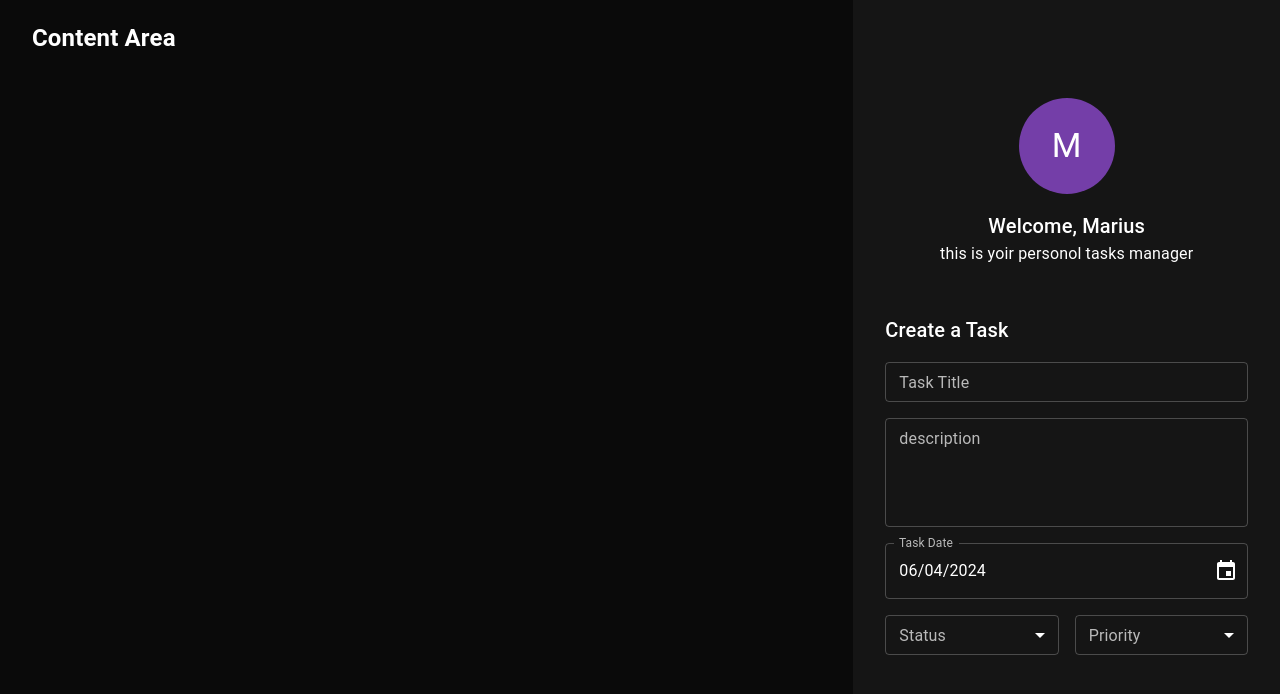
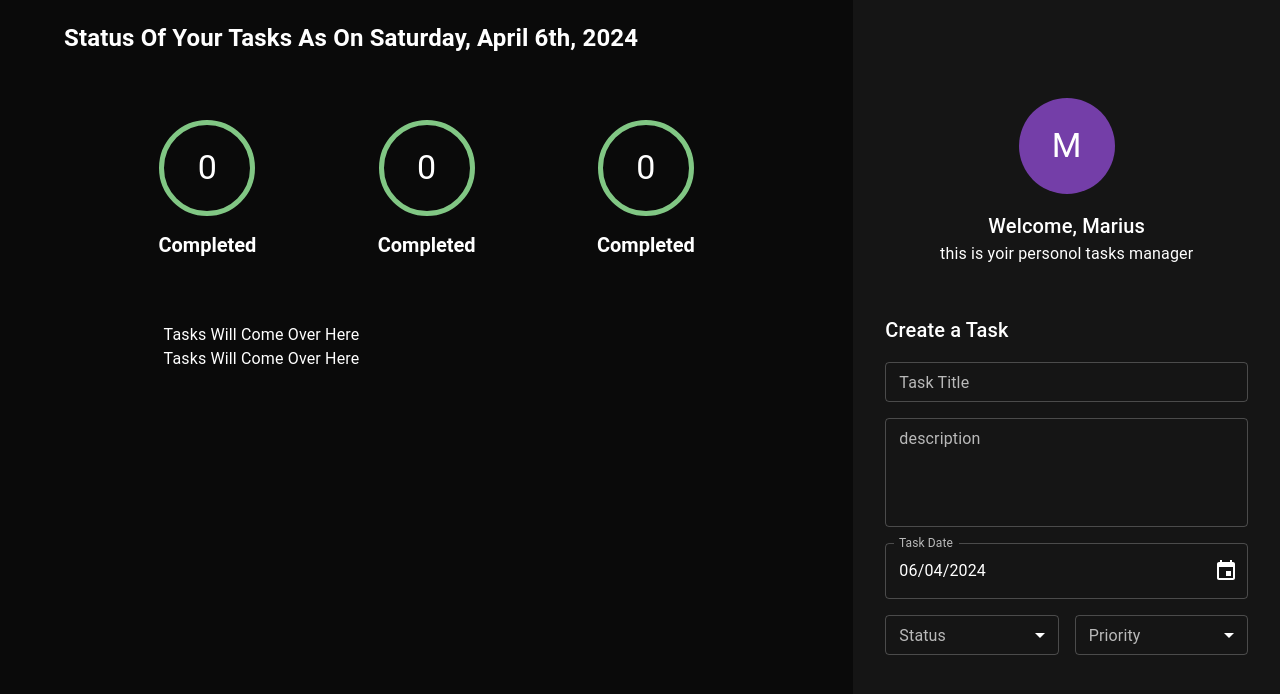
Before and after one commit to Marius-Elting/TodoList-Frontend, a React (Vite) app: page / in a window 1280 px wide. Shown: the top 694 px of the page. Built offline with nearby package versions, Linux system fonts and the light colour scheme.

Commit message:
finished Task Counter Component

```diff
--- a/src/components/Profile/Profile.tsx
+++ b/src/components/Profile/Profile.tsx
@@ -6,41 +6,35 @@
   name?: string;
 }
 
-const Profile: FC<IProfile> = (props): ReactElement => {
-  const { name = "Marius" } = props;
+const Profile: FC<IProfile> = ({ name = "Marius" }): ReactElement => {
   return (
     <Box
       display="flex"
       flexDirection="column"
       justifyContent="center"
-      alignItems="center"
-    >
+      alignItems="center">
       <Avatar
         sx={{
           width: "96px",
           height: "96px",
           backgroundColor: "primary.main",
           marginBottom: "16px",
-        }}
-      >
+        }}>
         <Typography
           variant="h4"
-          color="text.primary"
-        >
+          color="text.primary">
           {name.substring(0, 1)}
           {/* {name.slice(0, 1)} */}
         </Typography>
       </Avatar>
       <Typography
         variant="h6"
-        color="text.primary"
-      >
+        color="text.primary">
         Welcome, {name}
       </Typography>
       <Typography
         variant="body1"
-        color="text.primary"
-      >
+        color="text.primary">
         this is yoir personol tasks manager
       </Typography>
     </Box>
--- a/src/components/TaskArea/TaskArea.tsx
+++ b/src/components/TaskArea/TaskArea.tsx
@@ -1,14 +1,47 @@
-import { Grid } from "@mui/material";
+import { Box, Grid } from "@mui/material";
 import React, { FC, ReactElement } from "react";
+
+import TaskCounter from "../TaskCounter/TaskCounter";
+import { format } from "date-fns";
 
 const TaskArea: FC = (): ReactElement => {
   return (
     <Grid
       item
       md={8}
-      px={4}
-    >
-      <h2>Content Area</h2>
+      px={4}>
+      <Box
+        mb={8}
+        px={4}>
+        <h2>Status Of Your Tasks As On {format(new Date(), "PPPP")}</h2>
+      </Box>
+      <Grid
+        container
+        display="flex"
+        justifyContent="center">
+        <Grid
+          item
+          display="flex"
+          flexDirection="row"
+          justifyContent="space-around"
+          alignItems="center"
+          md={10}
+          xs={12}
+          mb={8}>
+          <TaskCounter />
+          <TaskCounter />
+          <TaskCounter />
+        </Grid>
+        <Grid
+          item
+          display="flex"
+          flexDirection="column"
+          xs={10}
+          md={8}>
+          <Box>Tasks Will Come Over Here</Box>
+          <Box>Tasks Will Come Over Here</Box>
+        </Grid>
+      </Grid>
     </Grid>
   );
 };
--- /dev/null
+++ b/src/components/TaskCounter/TaskCounter.tsx
@@ -0,0 +1,47 @@
+import { Avatar, Box, Typography } from "@mui/material";
+import React, { FC, ReactElement } from "react";
+
+import { ITaskCounter } from "./interfaces/ITaskCounter";
+import { Status } from "../CreateTaskForm/enums/Status";
+import { emitCorrectBorderColor } from "./helpers/emitCorrectBorderColor";
+import { emitCorrectLabel } from "./helpers/emitCorrectLabel";
+
+const TaskCounter: FC<ITaskCounter> = ({
+  count = 0,
+  status = Status.completed,
+}): ReactElement => {
+  return (
+    <>
+      <Box
+        display="flex"
+        flexDirection="column"
+        justifyContent="center"
+        alignItems="center">
+        <Avatar
+          sx={{
+            backgroundColor: "transparent",
+            border: "5px solid",
+            width: "96px",
+            height: "96px",
+            marginBottom: "16px",
+            borderColor: `${emitCorrectBorderColor(status)}`,
+          }}>
+          <Typography
+            color="#ffffff"
+            variant="h4">
+            {count}
+          </Typography>
+        </Avatar>
+        <Typography
+          color="#ffffff"
+          fontWeight="bold"
+          fontSize="20px"
+          variant="h5">
+          {emitCorrectLabel(status)}
+        </Typography>
+      </Box>
+    </>
+  );
+};
+
+export default TaskCounter;
--- /dev/null
+++ b/src/components/TaskCounter/helpers/emitCorrectBorderColor.ts
@@ -0,0 +1,15 @@
+import { Status } from '../../createTaskForm/enums/Status';
+import { TaskCounterStatusType } from '../interfaces/ITaskCounter';
+
+export const emitCorrectBorderColor = (
+  status: TaskCounterStatusType,
+): string => {
+  switch (status) {
+    case Status.todo:
+      return 'error.light';
+    case Status.inProgress:
+      return 'warning.light';
+    case Status.completed:
+      return 'success.light';
+  }
+};
--- /dev/null
+++ b/src/components/TaskCounter/helpers/emitCorrectLabel.ts
@@ -0,0 +1,15 @@
+import { Status } from '../../createTaskForm/enums/Status';
+import { TaskCounterStatusType } from '../interfaces/ITaskCounter';
+
+export const emitCorrectLabel = (
+  status: TaskCounterStatusType,
+): string => {
+  switch (status) {
+    case Status.todo:
+      return `Todo's`;
+    case Status.inProgress:
+      return 'In Progress';
+    case Status.completed:
+      return 'Completed';
+  }
+};
--- /dev/null
+++ b/src/components/TaskCounter/interfaces/ITaskCounter.ts
@@ -0,0 +1,12 @@
+import { Status } from '../../CreateTaskForm/enums/Status';
+
+
+export type TaskCounterStatusType =
+  | Status.todo
+  | Status.inProgress
+  | Status.completed;
+
+export interface ITaskCounter {
+  count?: number;
+  status?: TaskCounterStatusType;
+}
```
Also changed, not shown: 1 other file (tests, documents, lock files or other folders).
